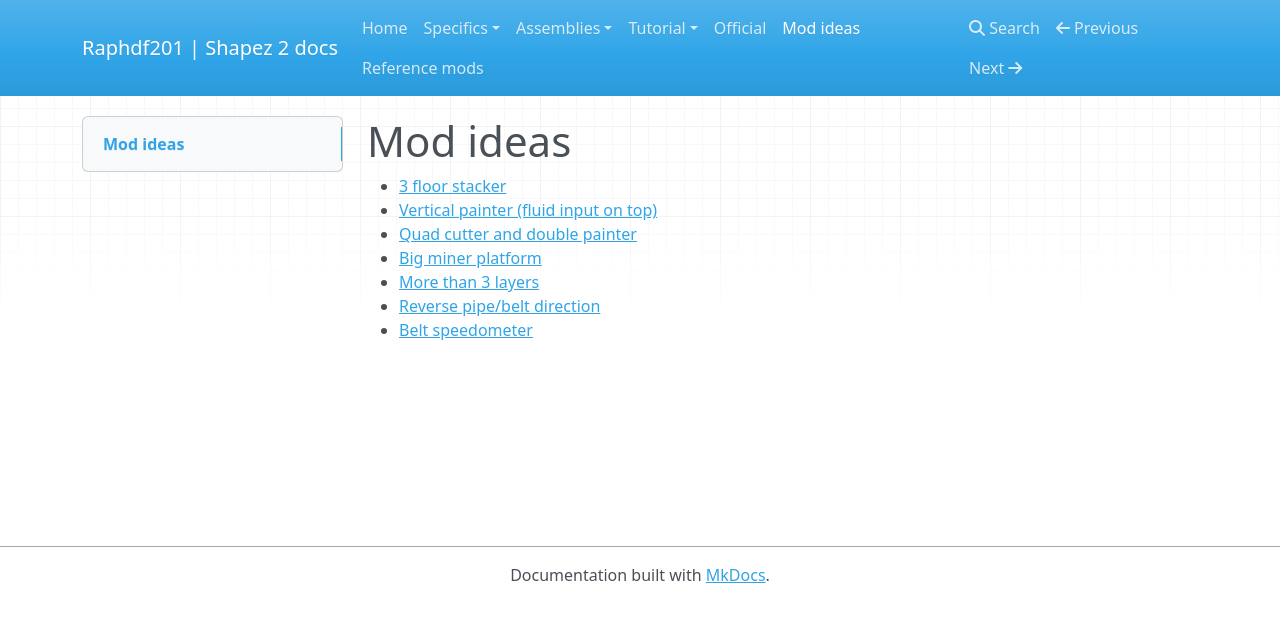
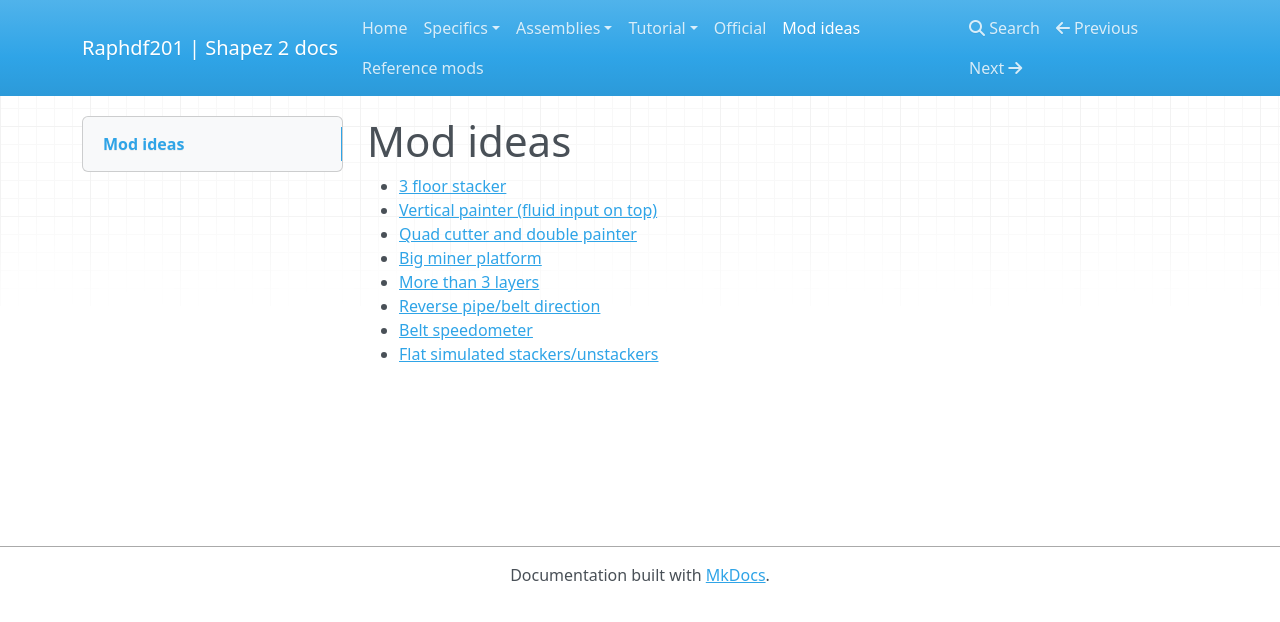
Before and after one commit to Raphdf201/shapez2-docs, an MkDocs documentation site: the page built from docs/modIdeas.md, in a window 1280 px wide. Shown: the top 622 px of the page. Built offline with MkDocs 1.6.1, drawn with Linux system fonts in a browser that asks for light colours; nearby versions of some CDN libraries.

Commit message:
Add other mod idea

```diff
--- a/docs/modIdeas.md
+++ b/docs/modIdeas.md
@@ -7,3 +7,4 @@
 - [More than 3 layers](https://shapez-2.nolt.io/374)
 - [Reverse pipe/belt direction](https://shapez-2.nolt.io/1112)
 - [Belt speedometer](https://discord.com/channels/1000343719314198548/1219552445798023250/1336574793503215626)
+- [Flat simulated stackers/unstackers](https://discord.com/channels/1000343719314198548/1461400611127034114)
```
